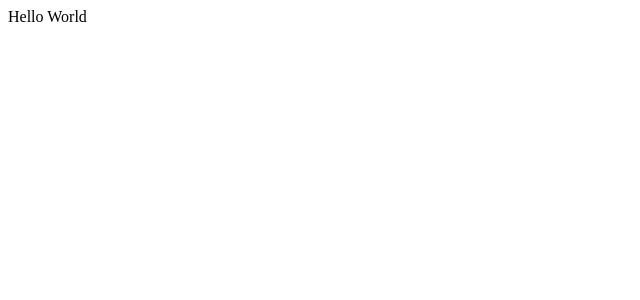
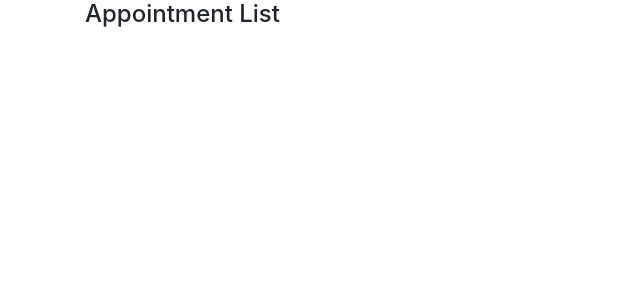
Before and after one commit to Dmitry-White/Vue.js-Playground, a Vue app in the folder vue-interface/: page / in a window 1280 px wide. Shown: the top 300 px of the page, without its empty margins (0-640 px from the left). Built offline with nearby package versions, Linux system fonts and the light colour scheme.

Commit message:
Add bootstrap styling

```diff
--- a/vue-interface/src/App.vue
+++ b/vue-interface/src/App.vue
@@ -1,9 +1,16 @@
 <template>
-  <div id="app">Hello World</div>
+  <div id="main-app" class="container">
+    <h4>{{ title }}</h4>
+  </div>
 </template>
 
 <script>
 export default {
-  name: "App",
+  name: "MainApp",
+  data() {
+    return {
+      title: "Appointment List",
+    };
+  },
 };
 </script>
```
Also changed, not shown: vue-interface/src/main.js (+5 -2 lines).
